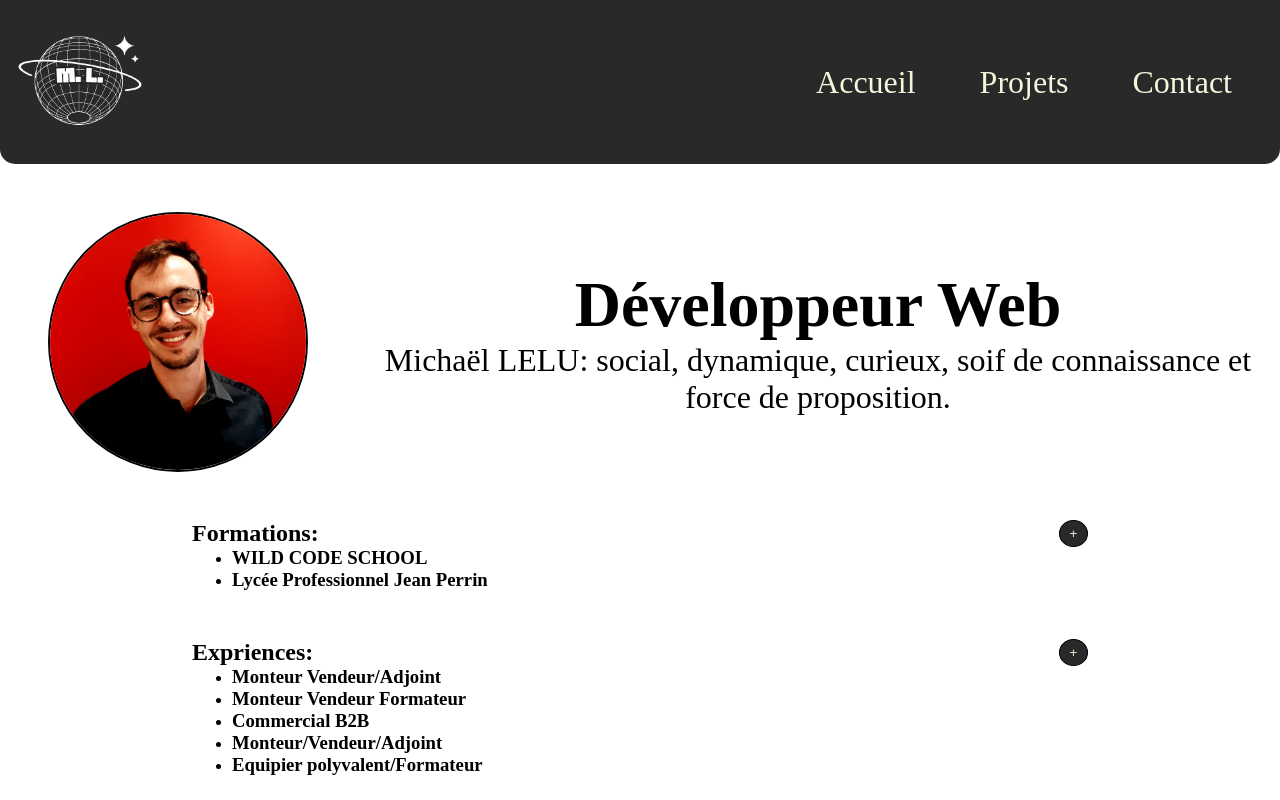
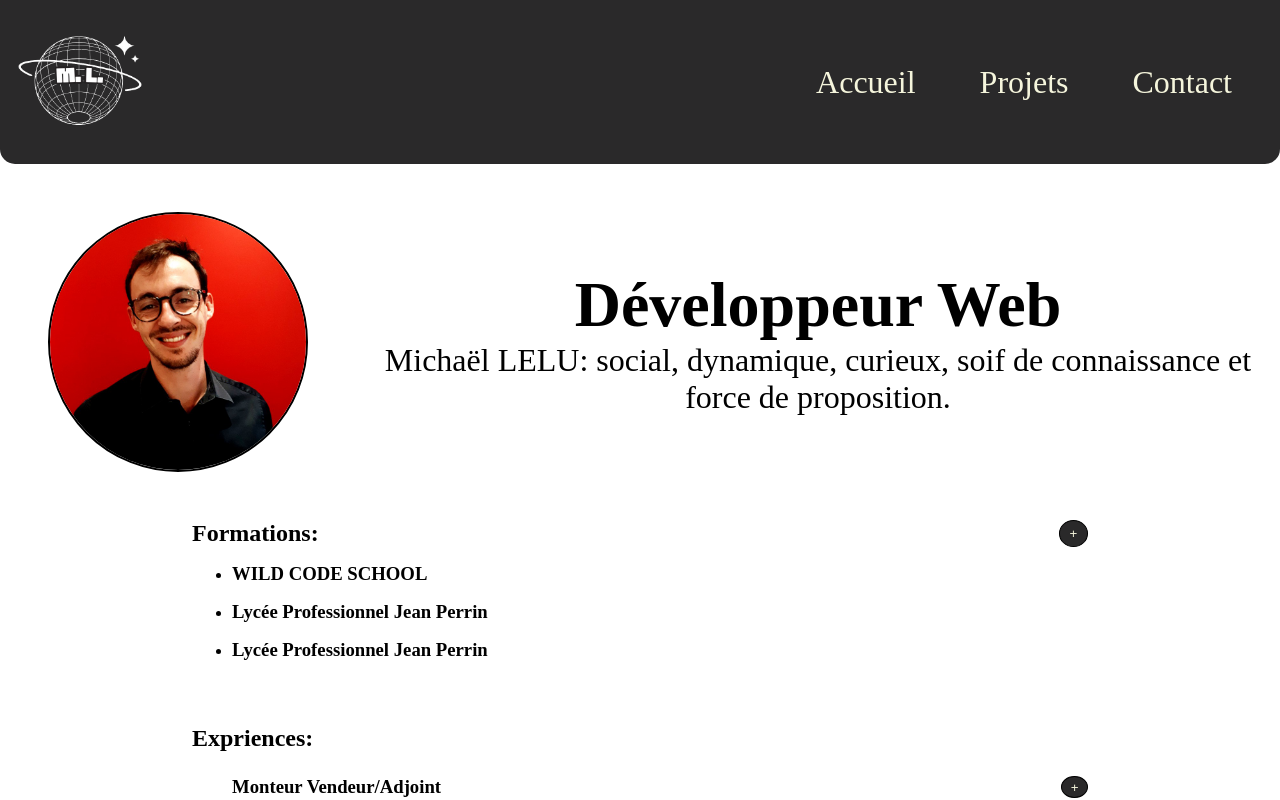
Before and after one commit to MichaelLELU/Portfolio-React, a React (Vite) app: page / in a window 1280 px wide. Shown: the top 800 px of the page. Built offline with nearby package versions, Linux system fonts and the light colour scheme.

Commit message:
feat: form-exp.json map to homepage and create a component experience with props and proptype and css

```diff
--- a/package.json
+++ b/package.json
@@ -11,6 +11,7 @@
   },
   "dependencies": {
     "flowbite-react": "^0.9.0",
+    "prop-types": "^15.8.1",
     "react": "^18.2.0",
     "react-dom": "^18.2.0",
     "react-router-dom": "^6.23.0",
--- /dev/null
+++ b/src/assets/data/formation-exp.json
@@ -0,0 +1,59 @@
+{
+    "formation": [
+    {
+      "index": "1",
+      "ecole": "WILD CODE SCHOOL",
+      "titre": "BootCamp: Développeur Web et Web Mobile (équivalent bac+2)",
+      "date": "02/2024 - 07/2024"
+    },
+    {
+      "index": "2",
+      "ecole": "Lycée Professionnel Jean Perrin",
+      "titre": "Bac Professionnel Optique Lunetterie (mention bien)",
+      "date": "09/2010 - 06/2012"
+    },
+    {
+      "index": "3",
+      "ecole": "Lycée Professionnel Jean Perrin",
+      "titre": "BEP Optique Lunetterie",
+      "date": "09/2008 - 06/2010"
+    }
+    ],
+    "experience": [
+      {
+        "index": "1",
+        "poste": "Monteur Vendeur/Adjoint",
+        "entreprise": "krys - Ablis",
+        "periode": "Décembre.2022 - juillet.2023",
+        "description": "Gestion administratives, Comptabilité , aide au développement du groupe, conseils et suivi clients, commandes, réparations et montages."
+      },
+      {
+        "index": "2",
+        "poste": "Monteur Vendeur Formateur",
+        "entreprise": "Optical Center - Versailles - Plaisir",
+        "periode": "Septembre.2020 - Décembre.2022",
+        "description": "Force de vente, conseils et suivi clients, commandes, mise en valeur du magasin, montages, gestion mutuelles et chiffres."
+      },
+      {
+        "index": "3",
+        "poste": "Commercial B2B",
+        "entreprise": "docexpert concessionnaire XEROX - Meudon",
+        "periode": "Janvier.2020 - Août.2020",
+        "description": "Prospection, Suivi client, Financement."
+      },
+      {
+        "index": "4",
+        "poste": "Monteur/Vendeur/Adjoint",
+        "entreprise": "Alain Afflelou – Plaisirs/Montigny le Bretonneux",
+        "periode": "Janvier.2020 - Août.2020",
+        "description": "Force de vente, conseils et suivi clients, commandes, gestion mutuelles et chiffres, mise en valeur du magasin, montages, tâches administratives et litiges clients."
+      },
+      {
+        "index": "5",
+        "poste": "Equipier polyvalent/Formateur",
+        "entreprise": "McDonald’s – Guyancourt",
+        "periode": "Avril.2014 - Mai.2016",
+        "description": ""
+      }
+    ]
+  }
--- /dev/null
+++ b/src/components/formExp/Experience.jsx
@@ -0,0 +1,31 @@
+import { useState } from "react";
+import propTypes from 'prop-types';
+import './expStyle.scss'
+
+export default function Expercience ({exp}) {
+//state + fonction pour cacher/afficher les information dans les Experciences avec le boutton
+    const [showDetailEx, setShowDetailEx] = useState(false);
+    const handleToggleEx = () => setShowDetailEx(!showDetailEx);
+
+    return  (
+    <li className="listExp">
+        <span className='expTitle'><h3>{exp.poste}</h3>
+        <button onClick={handleToggleEx} className='buttonMoreExp'>+</button></span>
+        {showDetailEx &&
+            <div>
+                <h4>{exp.entreprise}</h4>
+                <p>{exp.periode}</p>
+                <p> {exp.description}</p>
+            </div>}
+    </li>
+
+    );
+}
+
+Expercience.propTypes ={
+    exp: propTypes.shape({
+        poste: propTypes.string.isRequired,
+        entreprise: propTypes.string.isRequired,
+        periode: propTypes.string.isRequired,
+        description: propTypes.string.isRequired,
+    }.isRequired)}
--- /dev/null
+++ b/src/components/formExp/expStyle.scss
@@ -0,0 +1,22 @@
+.listExp {
+    display: flex;
+    flex-direction: column;
+    margin-bottom: 1em;
+}
+
+.expTitle {
+    display: flex;
+    justify-content: space-between;
+}
+
+.buttonMoreExp {
+    width: 2em;
+    background-color: rgb(42, 41, 42);
+    color: beige;
+    border: 1px solid black;
+    border-radius: 50%;
+}
+:hover.buttonMoreExp {
+    background-color: rgb(123, 61, 123);
+    width: 2.2em;
+}
--- a/src/pages/homepage/HomePage.jsx
+++ b/src/pages/homepage/HomePage.jsx
@@ -1,20 +1,18 @@
 import { Link } from 'react-router-dom';
 import {useState} from 'react';
 import photo from '../../assets/MichaelL.jpg'
+import formExp from '../../assets/data/formation-exp.json'
 import './homeStyle.scss'
+import Experience from '../../components/formExp/Experience';
 
 
 export default function HomePage () {
     //state + fonction pour cacher/afficher les information dans les Formation avec le boutton
     const [showDetailForm,setShowDetailForm] = useState(false);
     const handleToggleForm = () => setShowDetailForm(!showDetailForm);
-    //state + fonction pour cacher/afficher les information dans les Experciences avec le boutton
-    const [showDetailEx, setShowDetailEx] = useState(false);
-    const handleToggleEx = () => setShowDetailEx(!showDetailEx);
 
     return (
         <main>
-
             <div className='presentation'>
             <img src={photo} alt="michael LELU red background" className='photo' />
                 <div className='presentationText'>
@@ -28,83 +26,23 @@ export default function HomePage () {
                     <span className='formationTitle'> <h2>Formations:</h2>
                     <button onClick={handleToggleForm} className='buttonMore'>+</button></span>
                     <ul>
-                    <li>
-                        <h3>WILD CODE SCHOOL</h3>
+                        {formExp.formation.map ((f)=> (
+                        <li className='listForm' key={f.index}>
+                            <h3>{f.ecole}</h3>
                         {showDetailForm &&
                             <div>
-                            <h4>BootCamp: Développeur Web et Web Mobile (équivalent bac+2) </h4>
-                            <p>02/2024 - 07/2024</p>
+                                <h4>{f.titre}</h4>
+                                <p>{f.date}</p>
                             </div>}
                         </li>
-                    <li>
-                        <h3>Lycée Professionnel Jean Perrin</h3>
-                            {showDetailForm &&
-                            <div>
-                            <h4>Bac Professionnel Optique Lunetterie (mention bien)</h4>
-                            <p>09/2010 - 06/2012</p>
-                            <h4>BEP Optique Lunetterie</h4>
-                            <p>09/2008 - 06/2010</p>
-                            </div>}
-                    </li>
+                        )) }
                     </ul>
                 </article>
                 <article className='experiences'>
-                        <span className='formationTitle'> <h2>Expriences:</h2>
-                        <button onClick={handleToggleEx} className='buttonMore'>+</button></span>
-                            <ul>
-                                <li>
-                                <h3>Monteur Vendeur/Adjoint</h3>
-                                {showDetailEx &&
-                                <div>
-                                    <h4>krys - Ablis</h4>
-                                    <p>Décembre.2022- juillet.2023</p>
-                                    <p> Gestion administratives, Comptabilité , aide au développement du groupe,
-                                         conseils et suivi clients, commandes, réparations et montages.</p>
-                                </div>
-                                }
-                                </li>
-                                <li>
-                                <h3>Monteur Vendeur Formateur</h3>
-                                {showDetailEx &&
-                                <div>
-                                    <h4>Optical Center - Versailles - Plaisir</h4>
-                                    <p>Septembre.2020- Décembre.2022</p>
-                                    <p>Force de vente, conseils et suivi clients, commandes, mise en valeur du magasin,
-                                         montages, gestion mutuelles et chiffres.</p>
-                                </div>
-                                }
-                                </li>
-                                <li>
-                                <h3>Commercial B2B</h3>
-                                {showDetailEx &&
-                                <div>
-                                    <h4>docexpert concessionnaire XEROX - Meudon</h4>
-                                    <p>Janvier.2020 - Août.2020</p>
-                                    <p>Prospection, Suivi client, Financement.</p>
-                                </div>
-                                }
-                                </li>
-                                <li>
-                                <h3>Monteur/Vendeur/Adjoint</h3>
-                                {showDetailEx &&
-                                <div>
-                                    <h4>Alain Afflelou – Plaisirs/Montigny le Bretonneux </h4>
-                                    <p>Janvier.2020 - Août.2020</p>
-                                    <p>Force de vente, conseils et suivi clients, commandes,
-                                     gestion mutuelles et chiffres, mise en valeur du magasin,
-                                    montages, tâches administratives et litiges clients.</p>
-                                </div>
-                                }
-                                </li>
-                                <li>
-                                <h3>Equipier polyvalent/Formateur</h3>
-                                {showDetailEx &&
-                                <div>
-                                    <h4>McDonald’s – Guyancourt</h4>
-                                    <p>Avril.2014 - Mai.2016</p>
-                                </div>
-                                }
-                                </li>
+                       <h2 className='experiencesTitle'>Expriences:</h2>
+                        <ul> {formExp.experience.map((e) => (
+                        <Experience key={e.index} exp={e} handleToggleEx/>
+                       ))}
                         </ul>
                 </article>
                 <Link to='/contact' className='buttonContact'>CONTACT</Link>
--- a/src/pages/homepage/homeStyle.scss
+++ b/src/pages/homepage/homeStyle.scss
@@ -26,7 +26,16 @@
     display: flex;
     justify-content: space-between;
     gap: 3em;
+    margin-bottom: 1em;
 }
+.experiencesTitle {
+    margin-bottom: 1em;
+}
+
+.listForm {
+    margin-bottom: 1em;
+}
+
 .buttonMore {
     width: 2.2em;
     background-color: rgb(42, 41, 42);
@@ -84,5 +93,6 @@ box-shadow: 4px 4px 6px -1px rgba(0,0,0,0.9);
 @media screen and (max-width: 500px) {
     .presentationText {
         font-size: 1.2em;
+        margin: 2em;
     }
 }
```
Also changed, not shown: 1 other file (tests, documents, lock files or other folders). Lines whose indentation alone changed are shown as unchanged.
